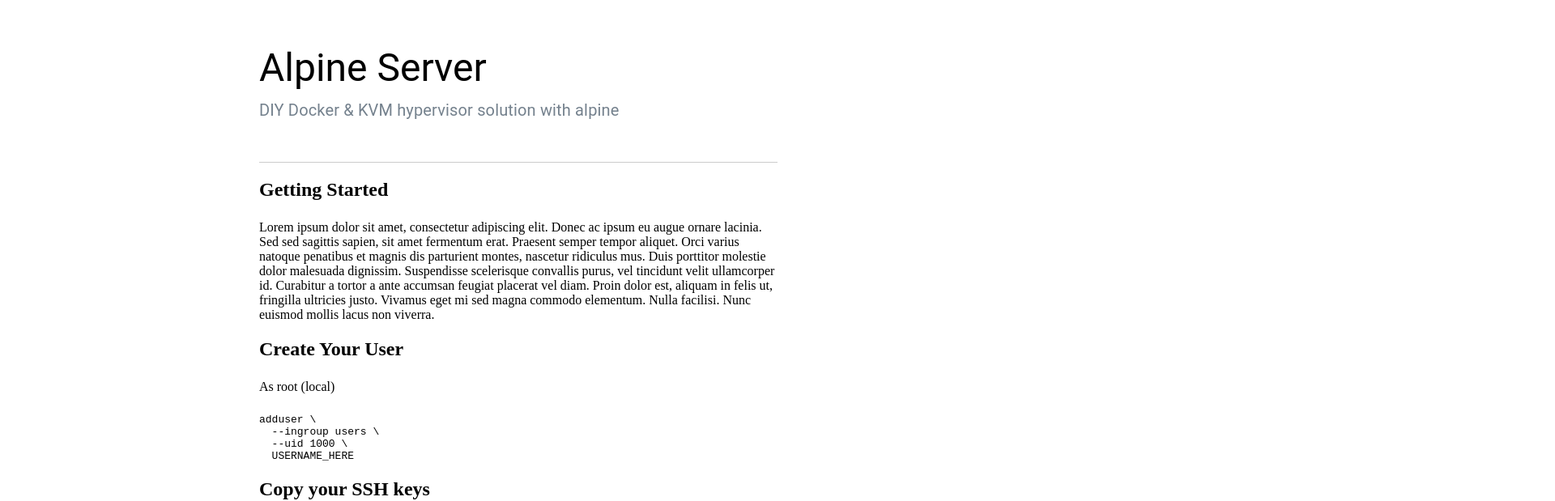
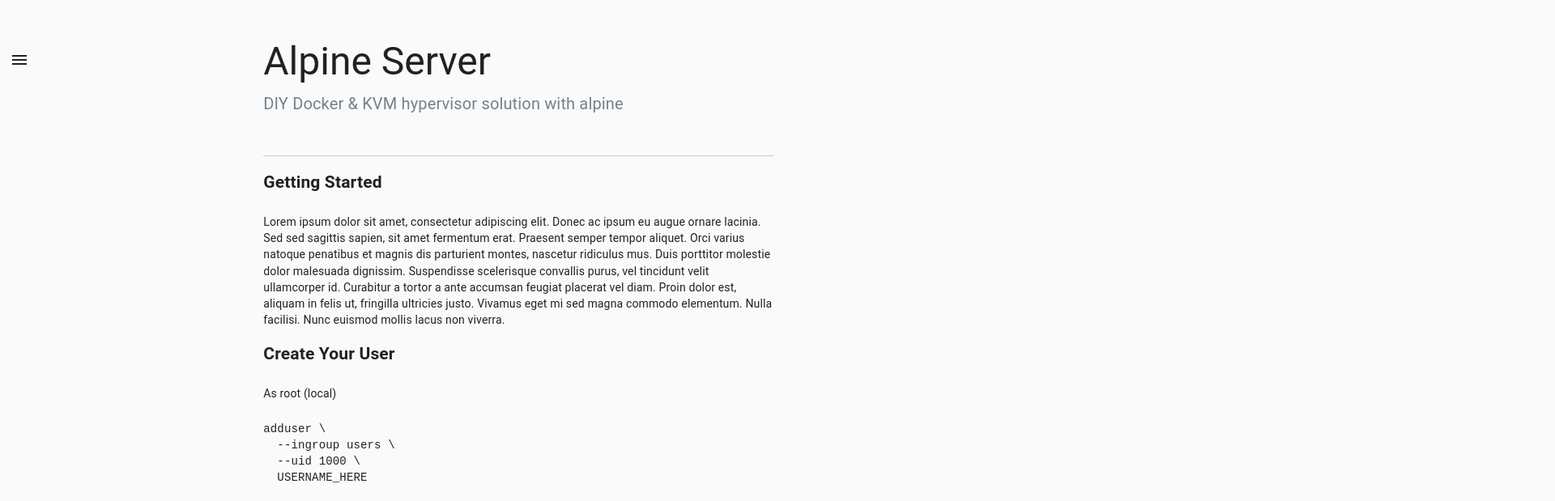
Before and after one commit to simonwjackson/simonwjackson.io, a Next.js app: page /guides/alpine-kvm-cloud-server in a window 1280 px wide. Shown: the top 619 px of the page at 81% size, 1920 px wide, since content can reach past the window. Built offline with nearby package versions, Linux system fonts and the light colour scheme; a small style sheet from the web is missing.

Commit message:
fix: restore sidebar nav

```diff
--- a/components/ResponsiveDrawer.jsx
+++ b/components/ResponsiveDrawer.jsx
@@ -15,8 +15,9 @@
 import MenuIcon from '@material-ui/icons/Menu'
 import InboxIcon from '@material-ui/icons/MoveToInbox'
 import React, { useState } from 'react'
+import ListSubheader from '@material-ui/core/ListSubheader';
 
-const drawerWidth = 240
+
 
 const useStyles = makeStyles(theme => ({
   overrides: {
@@ -38,7 +39,7 @@
       left: theme.spacing(0),
     },
   },
-  drawerPaper: { width: drawerWidth },
+  drawerPaper: { width: theme.spacing(30) },
 }))
 
 export const ResponsiveDrawer = props => {
@@ -52,6 +53,7 @@
 
   const drawer = (
     <List dense>
+      <ListSubheader>Guides</ListSubheader>
       {items
         .map((obj, index) => (
           <Link href={obj.slug}>
--- a/pages/guides/[slug].jsx
+++ b/pages/guides/[slug].jsx
@@ -2,8 +2,17 @@
 import React from 'react'
 import path from 'path'
 import Article from '../../components/Article'
+import ResponsiveDrawer from '../../components/ResponsiveDrawer'
 
+export const importAll = context => {
+  return context
+    .keys()
+    .map(key => [key, context(key)])
+}
 
+export const getSlug = str => str
+  .replace('/index.mdx', '')
+  .replace('./', '')
 
 const Slug = ({ filename, slug }) => {
     const {
@@ -11,10 +20,23 @@
         meta
     } = require(`../../${filename}`)
 
+    const posts = importAll(
+      require.context('../../guides', true, /\.mdx?$/)
+    )
+    .map(([file, { meta: { title }}]) => {
+      return ({
+        title,
+        slug: getSlug(file)
+      })
+    })
+
     return (
+        <>
+          <ResponsiveDrawer items={posts} />
           <Article meta={meta}>
             <Content />
           </Article>
+        </>
     )
 }
 
@@ -26,6 +48,7 @@
     // Loop through all post files and create array of slugs (to create links)
     const paths = mdxFiles.map(filename => ({
       params: {
+        filename,
         slug: filename.replace(".mdx", "")
       }
     }));
```
Lines whose indentation alone changed are shown as unchanged.
